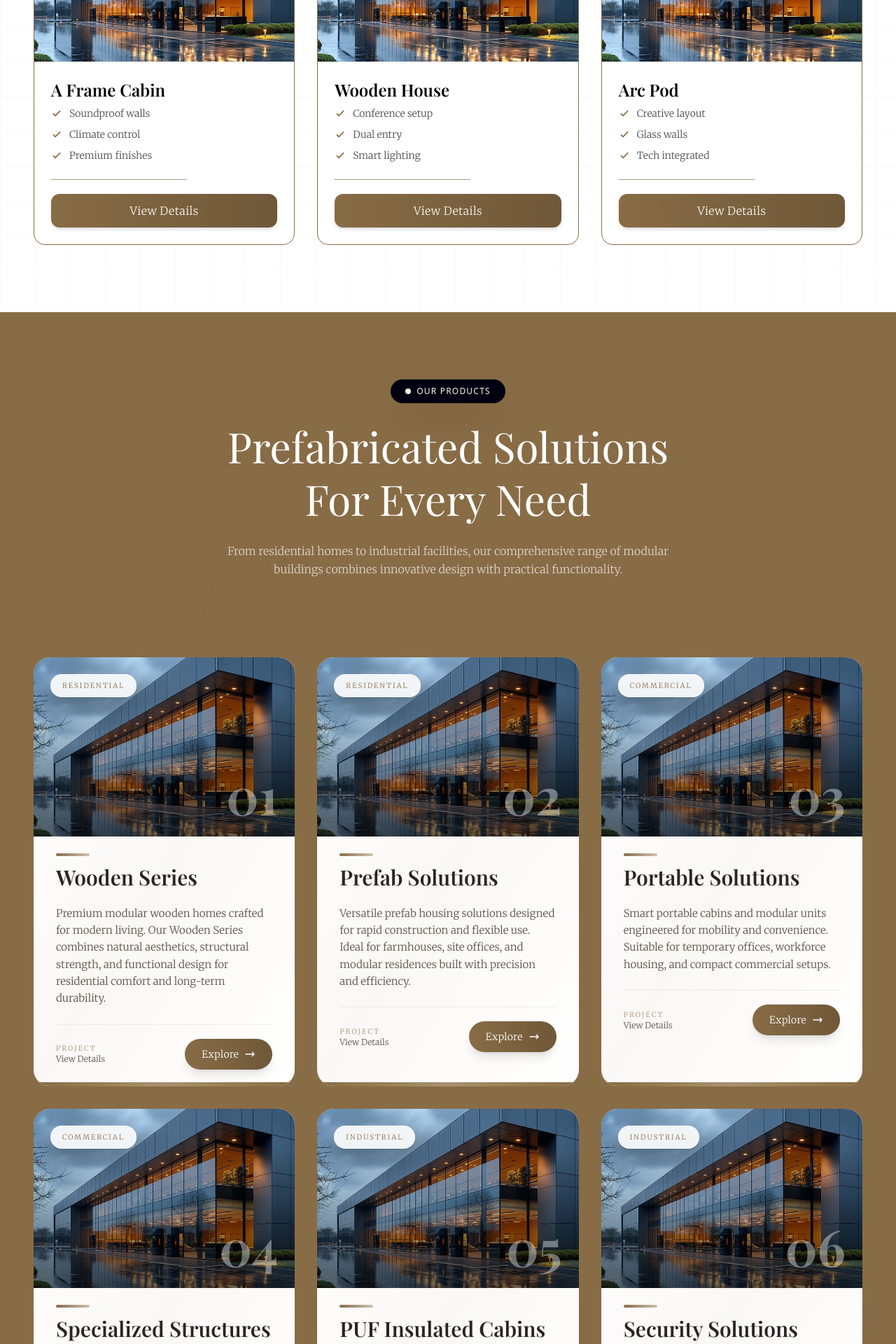
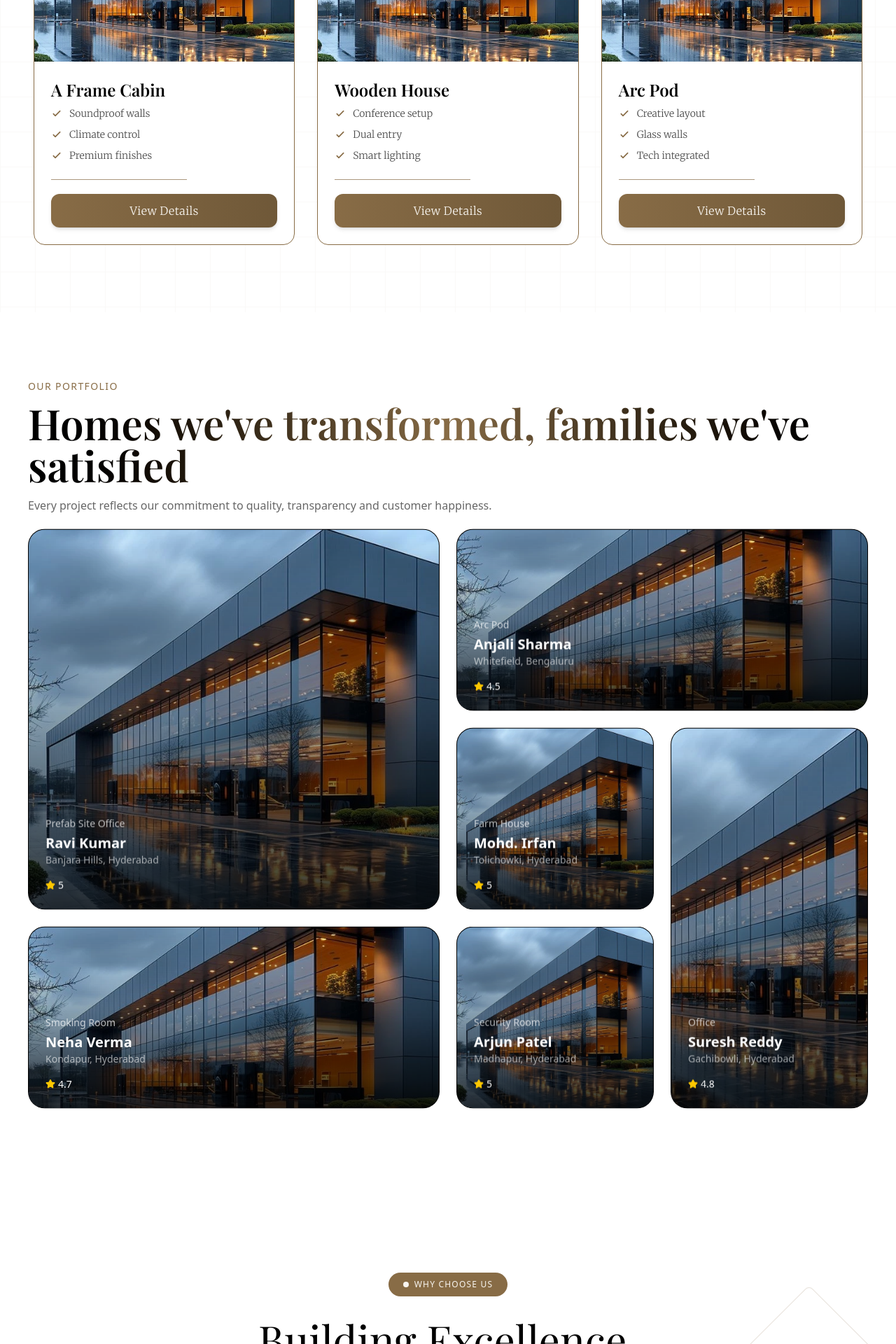
Before and after one commit to Texo-Prefab/Texo-Main, a Next.js app: page / in a window 1280 px wide. Shown: the part 1532-3452 px from the top of the page at 70% size. Built offline with nearby package versions, Linux system fonts and the light colour scheme; a web font is replaced by a local one.

Commit message:
update home page

```diff
--- a/src/app/page.tsx
+++ b/src/app/page.tsx
@@ -26,7 +26,7 @@ export default function Home() {
         //   backgroundSize: '50px 50px'
         // }}
       />
-        <Hero />
+        {/* <Hero />
         <BestSeller />
         <OurProducts />
         <OurProcess />
@@ -36,7 +36,24 @@ export default function Home() {
         <BlogsSection />
         <VlogsSection />
         <CustomerReview />
-        <Contact />
+        <Contact /> */}
+        <Hero />
+
+<BestSeller />
+
+
+
+<OurPortfolio />
+
+<WhyChooseUs />
+
+<OurProcess />
+
+<OurProducts />
+<OurClients />
+<CustomerReview />
+<VlogsSection />
+<Contact />
       </main>
     </div>
   );
--- a/src/components/Vlogs.tsx
+++ b/src/components/Vlogs.tsx
@@ -36,7 +36,7 @@ const VLOGS = [
 
 export default function VlogsSection() {
   return (
-    <section className="bg-black px-4 md:px-6 lg:px-8 mx-0 md:mx-4 lg:mx-8 rounded-2xl md:rounded-3xl lg:rounded-4xl py-8 md:py-12 lg:py-16 text-white">
+    <section className="bg-black px-4 md:px-6 mb-8 lg:px-8 mx-0 md:mx-4 lg:mx-8 rounded-2xl md:rounded-3xl lg:rounded-4xl py-8 md:py-12 lg:py-16 text-white">
       <div className="max-w-screen text-center md:text-left">
         <div className="flex flex-col md:flex-row md:items-end md:justify-between mb-8 md:mb-12 lg:mb-16">
           <div>
```
